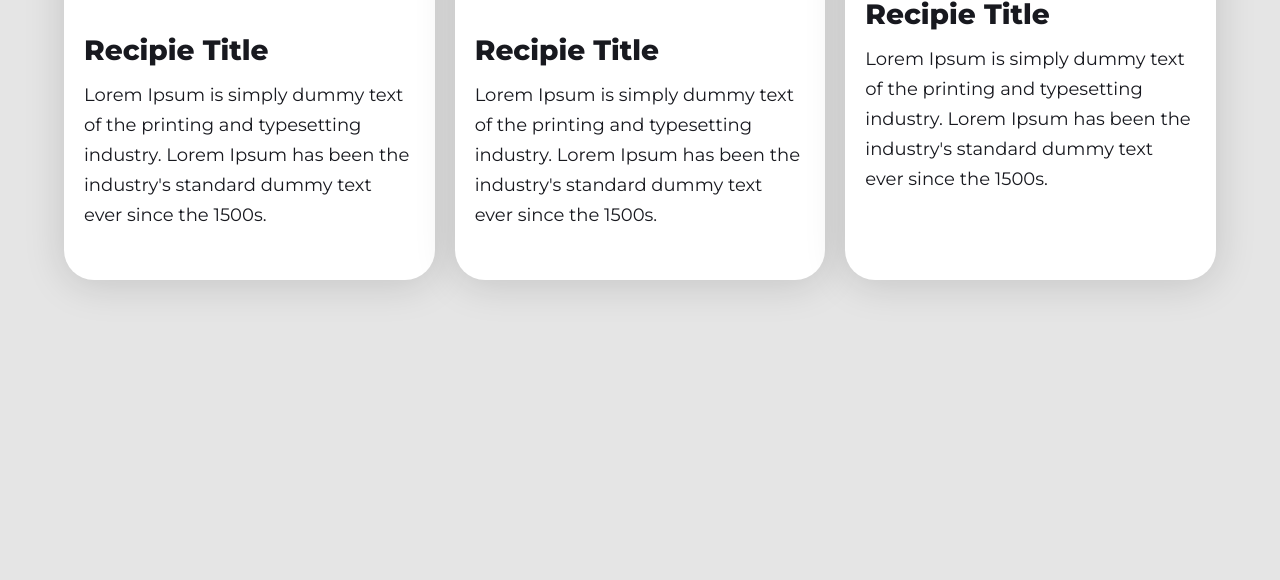
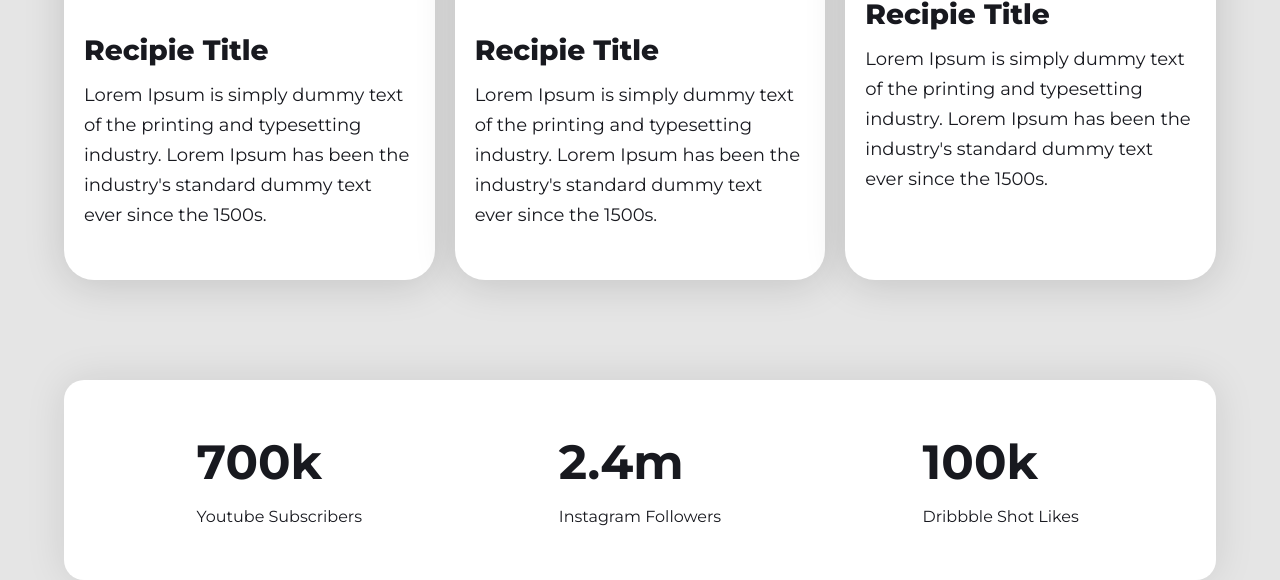
Before and after one commit to Rubayat-Rafi/Eat-Fresh, a plain HTML site: page index.html in a window 1280 px wide. Shown: the part 2673-3253 px from the top of the page. Before the commit the page ends 3053 px from the top, so only its background shows below. Drawn offline with Linux system fonts and the light colour scheme.

Commit message:
social media follower added

```diff
--- a/index.html
+++ b/index.html
@@ -119,6 +119,30 @@
 
        </section>
       <!-- recipies section end here -->
+
+      <!-- social media number section start here -->
+        <section class="container">
+
+          <div class="social-media-number">
+
+            <div class="media-number">
+              <h4>700k</h4>
+              <p>Youtube Subscribers</p>
+            </div>
+
+            <div class="media-number">
+              <h4>2.4m</h4>
+              <p>Instagram Followers</p>
+            </div>
+
+            <div class="media-number">
+              <h4>100k</h4>
+              <p>Dribbble Shot Likes</p>
+            </div>
+
+          </div>
+        </section>
+      <!-- social media number section end here -->
      </main>
     <!-- main section start here -->
 </body>
--- a/style/style.css
+++ b/style/style.css
@@ -112,8 +112,7 @@ h3{
     padding-top: 8rem;
 
 }
-
-/* recipies section start here */
+ /* recipies section design start here */
 .recipies{
     margin: 10rem auto;
 }
@@ -156,3 +155,31 @@ h4{
     letter-spacing: 0%;
     color: rgb(24, 25, 31);
 }
+/* recipies section design end here */
+
+/* social media number section start here */
+.social-media-number{
+    display: grid;
+    grid-template-columns: repeat(3,1fr);
+    gap: 3rem;
+    place-items: center;
+
+    padding: 5rem;
+    border-radius: 20px;
+    box-shadow: 0px 0px 40px 0px rgba(0, 0, 0, 0.1);
+    background: rgb(255, 255, 255);
+}
+    .media-number{
+        text-align: left;
+    }
+    .media-number h4{
+        font-size: 4.8rem;
+        line-height: 6.4rem;
+        font-weight: 700;
+    }
+    .media-number p{
+        font-size: 1.6rem;
+        line-height: 2.6rem;
+        font-weight: 400;
+    }
+/* social media number section end here */
```
